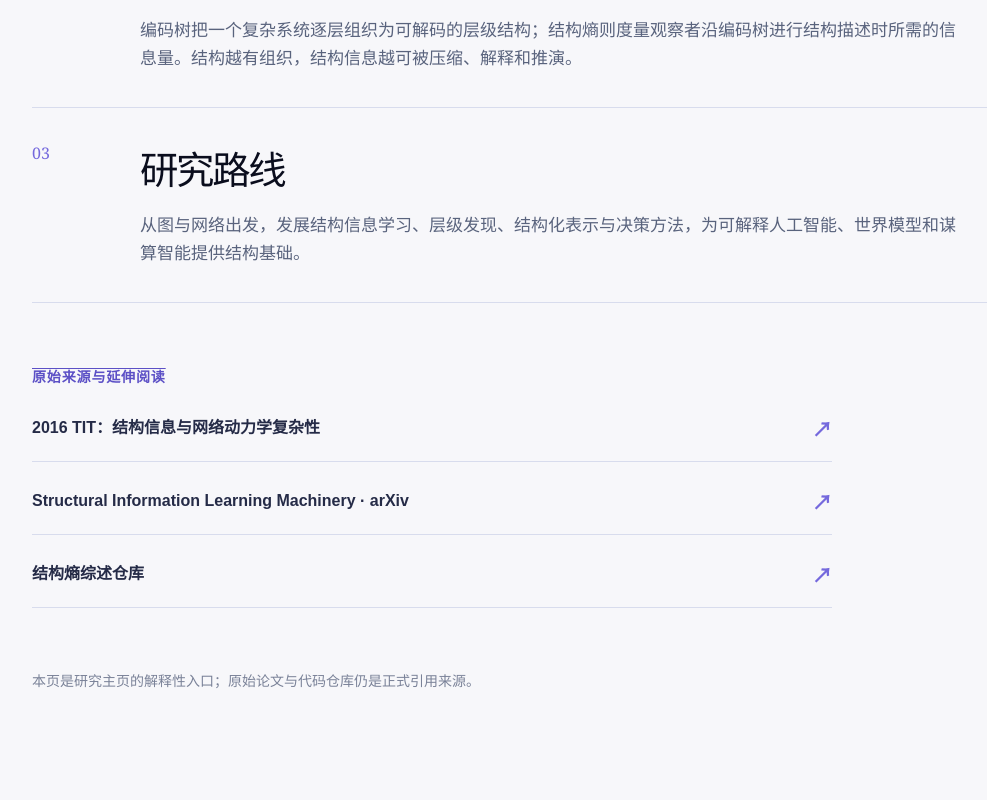
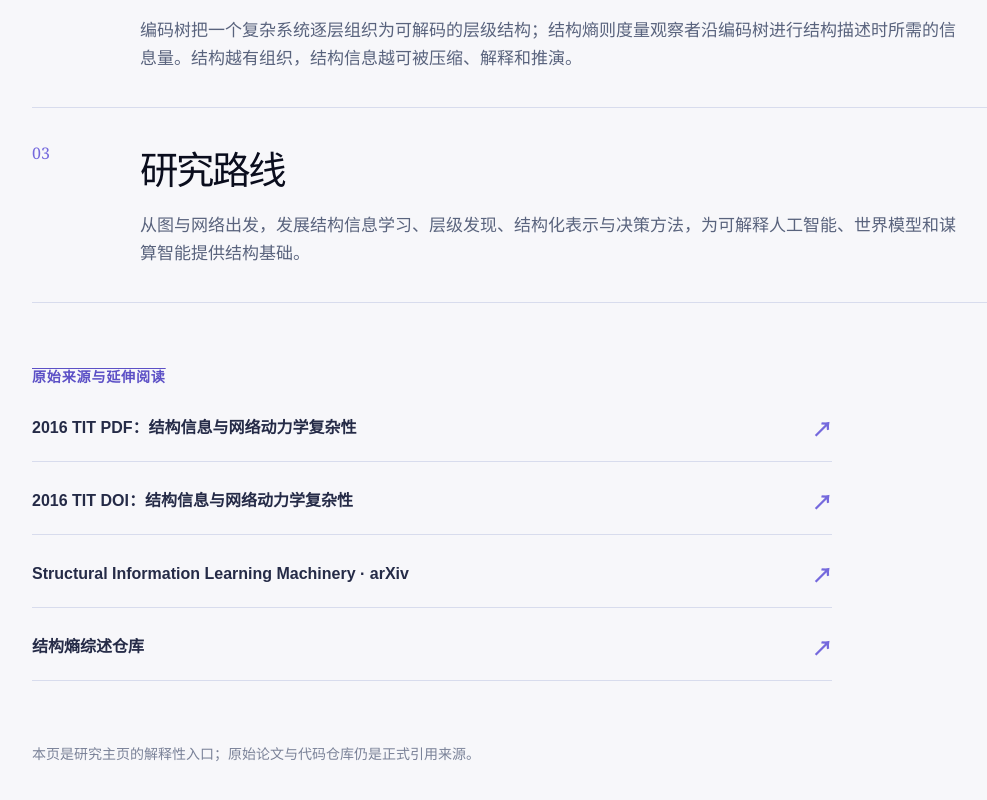
Before and after one commit to SuuTTT/mousuan-ai, a Next.js app: page /principles/structural-information in a window 1280 px wide. Shown: the part 957-1757 px from the top of the page, without its empty margins (8-995 px from the left). Built offline with nearby package versions, Linux system fonts and the light colour scheme.

Commit message:
Add 2016 TIT PDF source link

```diff
--- a/app/principles/structural-information/page.tsx
+++ b/app/principles/structural-information/page.tsx
@@ -8,7 +8,7 @@ export default function StructuralInformationPage() {
       lead: "结构信息研究复杂系统中的组织关系：用编码树和结构熵度量结构中嵌入的信息，并以层谱抽象建立信息世界的共同语言。",
       sections: [["研究问题", "香农熵描述随机性，却不能完整表达复杂系统的组织结构。结构信息关注节点、社区、层级与整体之间的关系，回答“结构如何携带信息”。"], ["核心原理", "编码树把一个复杂系统逐层组织为可解码的层级结构；结构熵则度量观察者沿编码树进行结构描述时所需的信息量。结构越有组织，结构信息越可被压缩、解释和推演。"], ["研究路线", "从图与网络出发，发展结构信息学习、层级发现、结构化表示与决策方法，为可解释人工智能、世界模型和谋算智能提供结构基础。"]],
       sourcesLabel: "原始来源与延伸阅读",
-      sources: [["2016 TIT：结构信息与网络动力学复杂性", "https://doi.org/10.1109/TIT.2016.2555904"], ["Structural Information Learning Machinery · arXiv", "https://arxiv.org/abs/2001.09637"], ["结构熵综述仓库", "https://github.com/SuuTTT/structural-entropy-survey"]],
+      sources: [["2016 TIT PDF：结构信息与网络动力学复杂性", "https://ieeexplore.ieee.org/iel7/18/7473802/07456290.pdf"], ["2016 TIT DOI：结构信息与网络动力学复杂性", "https://doi.org/10.1109/TIT.2016.2555904"], ["Structural Information Learning Machinery · arXiv", "https://arxiv.org/abs/2001.09637"], ["结构熵综述仓库", "https://github.com/SuuTTT/structural-entropy-survey"]],
       closing: "本页是研究主页的解释性入口；原始论文与代码仓库仍是正式引用来源。",
     }}
     en={{
@@ -17,7 +17,7 @@ export default function StructuralInformationPage() {
       lead: "Structural information studies the organisation of complex systems: encoding trees and structural entropy measure information embedded in structure and provide a common language for the information world.",
       sections: [["The question", "Shannon entropy describes randomness, but it does not fully express organisation. Structural information studies relations among nodes, communities, hierarchies, and wholes: how does structure carry information?"], ["The principle", "An encoding tree organises a complex system into a decodable hierarchy; structural entropy measures the information required to describe that structure. The more organised the structure, the more it can be compressed, explained, and inferred."], ["The route", "From graphs and networks, we develop structural-information learning, hierarchy discovery, structured representations, and decisions—the basis for explainable AI, world models, and strategic intelligence."]],
       sourcesLabel: "ORIGINAL SOURCES",
-      sources: [["2016 TIT: Structural Information and Dynamical Complexity of Networks", "https://doi.org/10.1109/TIT.2016.2555904"], ["Structural Information Learning Machinery · arXiv", "https://arxiv.org/abs/2001.09637"], ["Structural Entropy survey repository", "https://github.com/SuuTTT/structural-entropy-survey"]],
+      sources: [["2016 TIT PDF: Structural Information and Dynamical Complexity of Networks", "https://ieeexplore.ieee.org/iel7/18/7473802/07456290.pdf"], ["2016 TIT DOI: Structural Information and Dynamical Complexity of Networks", "https://doi.org/10.1109/TIT.2016.2555904"], ["Structural Information Learning Machinery · arXiv", "https://arxiv.org/abs/2001.09637"], ["Structural Entropy survey repository", "https://github.com/SuuTTT/structural-entropy-survey"]],
       closing: "This page is an explanatory entry point; the original paper and repository remain the authoritative citation sources.",
     }}
   />;
```
